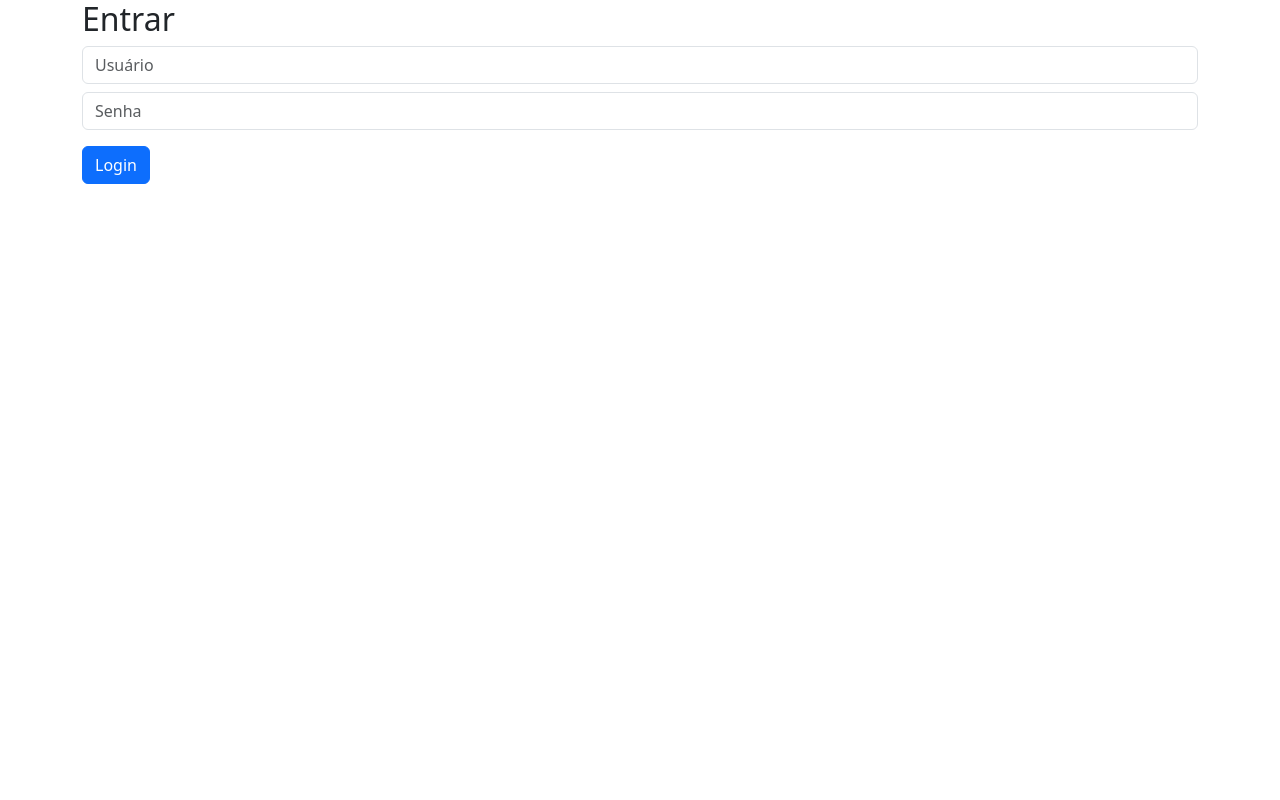
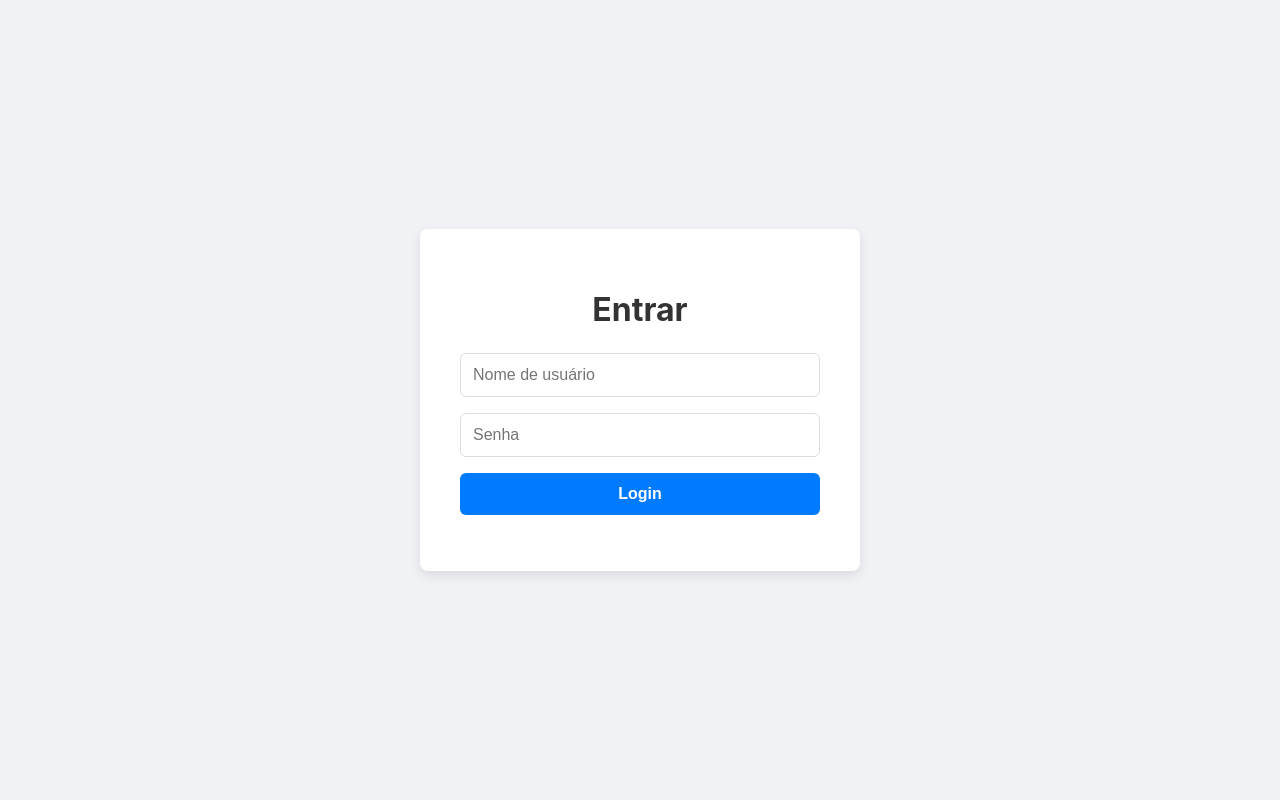
Before and after one commit to hugllaslima/app-user-registration, a Flask app: page /login in a window 1280 px wide. Run offline with Flask 3, Linux system fonts and the light colour scheme; some libraries are stand-ins or nearby versions.

Commit message:
Alteração do arquivo login.html

```diff
--- /dev/null
+++ b/static/css/style.css
@@ -0,0 +1,65 @@
+/* Estilo geral da página */
+body {
+    margin: 0;
+    font-family: -apple-system, BlinkMacSystemFont, "Segoe UI", Roboto, "Helvetica Neue", Arial, sans-serif;
+    background-color: #f0f2f5; /* Um cinza bem claro para o fundo */
+
+    /* A mágica para centralizar! */
+    display: flex;
+    justify-content: center; /* Centraliza horizontalmente */
+    align-items: center;    /* Centraliza verticalmente */
+    height: 100vh;          /* Ocupa 100% da altura da tela */
+}
+
+/* A "caixa" que vai conter nosso formulário */
+.login-container {
+    background-color: white;
+    padding: 40px;
+    border-radius: 8px;
+    box-shadow: 0 4px 12px rgba(0, 0, 0, 0.1);
+    width: 100%;
+    max-width: 360px; /* Largura máxima da caixa */
+    text-align: center;
+}
+
+/* Estilo do título "Entrar" */
+.login-container h1 {
+    margin-bottom: 24px;
+    color: #333;
+}
+
+/* Estilo para os campos de input e o botão */
+.login-container input,
+.login-container button {
+    width: 100%;
+    padding: 12px;
+    margin-bottom: 16px;
+    border-radius: 6px;
+    border: 1px solid #ddd;
+    box-sizing: border-box; /* Garante que o padding não aumente a largura */
+    font-size: 16px;
+}
+
+/* Estilo específico do botão */
+.login-container button {
+    background-color: #007bff;
+    color: white;
+    border: none;
+    cursor: pointer;
+    font-weight: bold;
+}
+
+/* Efeito ao passar o mouse sobre o botão */
+.login-container button:hover {
+    background-color: #0056b3;
+}
+
+/* Estilo para a mensagem de erro (flash) */
+.flash-error {
+    background-color: #f8d7da;
+    color: #721c24;
+    padding: 10px;
+    border-radius: 6px;
+    margin-bottom: 16px;
+    border: 1px solid #f5c6cb;
+}
--- a/templates/login.html
+++ b/templates/login.html
@@ -1,20 +1,30 @@
 <!DOCTYPE html>
-<html>
+<html lang="pt-br">
 <head>
+    <meta charset="UTF-8">
+    <meta name="viewport" content="width=device-width, initial-scale=1.0">
     <title>Login</title>
-    <link rel="stylesheet" href="https://cdn.jsdelivr.net/npm/bootstrap/dist/css/bootstrap.min.css">
+    <!-- AQUI ESTÁ A MUDANÇA: Link para o arquivo CSS externo -->
+    <link rel="stylesheet" href="{{ url_for('static', filename='css/style.css') }}">
 </head>
-<body class="container">
-    <h2>Entrar</h2>
-    {% with messages = get_flashed_messages() %}
-      {% if messages %}
-        <div class="alert alert-danger">{{ messages[0] }}</div>
-      {% endif %}
-    {% endwith %}
-    <form method="POST">
-        <input type="text" name="username" placeholder="Usuário" class="form-control" required>
-        <input type="password" name="password" placeholder="Senha" class="form-control mt-2" required>
-        <button type="submit" class="btn btn-primary mt-3">Login</button>
-    </form>
+<body>
+    <div class="login-container">
+        <h1>Entrar</h1>
+
+        <!-- Bloco para exibir as mensagens de erro do Flask -->
+        {% with messages = get_flashed_messages() %}
+            {% if messages %}
+                {% for message in messages %}
+                    <div class="flash-error">{{ message }}</div>
+                {% endfor %}
+            {% endif %}
+        {% endwith %}
+
+        <form method="post">
+            <input type="text" name="username" placeholder="Nome de usuário" required>
+            <input type="password" name="password" placeholder="Senha" required>
+            <button type="submit">Login</button>
+        </form>
+    </div>
 </body>
 </html>
```
Also changed, not shown: README.md.
